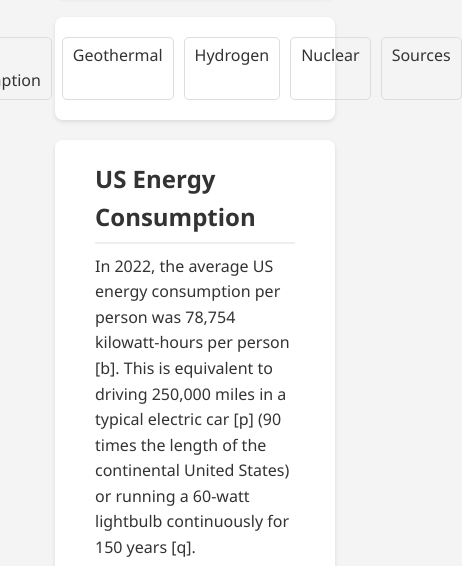
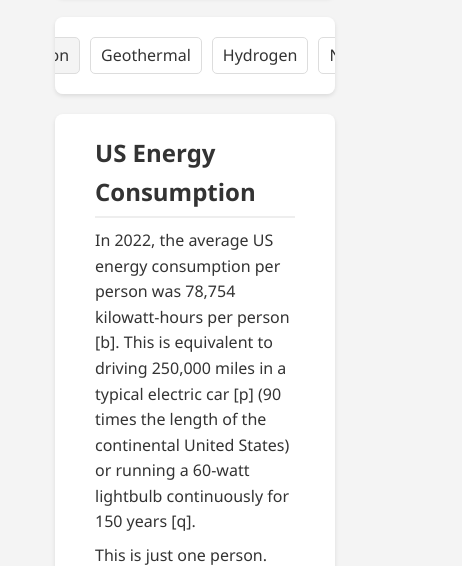
Before and after one commit to chemolympics/chemolympics.github.io, a plain HTML site: page index.html in a window 390 px wide. Shown: the part 237-803 px from the top of the page, 462 px wide, since content can reach past the window. Drawn offline with Linux system fonts and the light colour scheme.

Commit message:
mobile accomodations

```diff
--- a/index.html
+++ b/index.html
@@ -6,6 +6,7 @@
   <meta name="viewport" content="width=device-width, initial-scale=1.0">
   <title>Alternative Energy Sources</title>
   <link rel="stylesheet" href="style.css">
+  <meta name="viewport" content="width=device-width, initial-scale=1">
 </head>
 
 <body>
--- a/style.css
+++ b/style.css
@@ -56,6 +56,8 @@ header h1 {
 
 /* Navigation styles */
 nav {
+  overflow-x: auto; /* Allows horizontal scrolling on smaller screens */
+  white-space: nowrap; /* Prevents wrapping of nav items */
   display: flex;
   justify-content: center;
   gap: 10px;
@@ -69,6 +71,7 @@ nav a {
   border: 1px solid #ddd;
   border-radius: 5px;
   transition: background-color 0.3s;
+  font-size: vw; /* For mobile accomodation */
 }
 
 nav a:hover {
```
Also changed, not shown: geothermal.html (+1 -2 lines).
